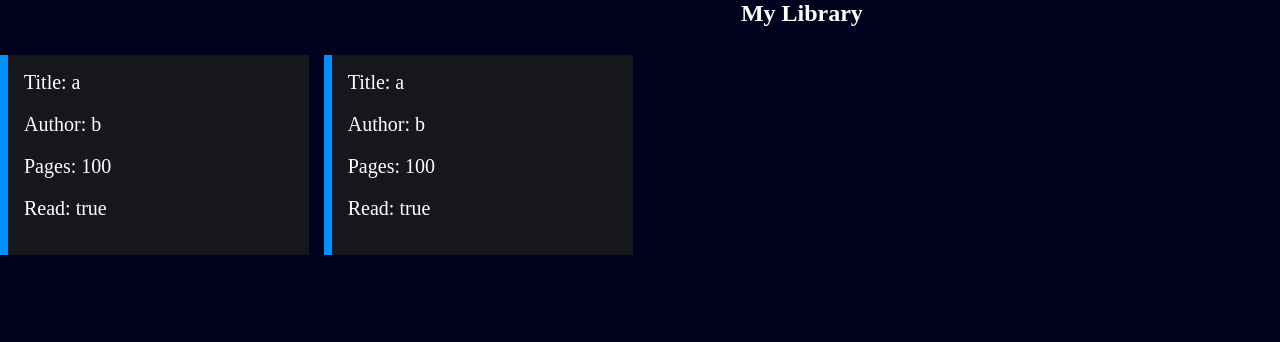
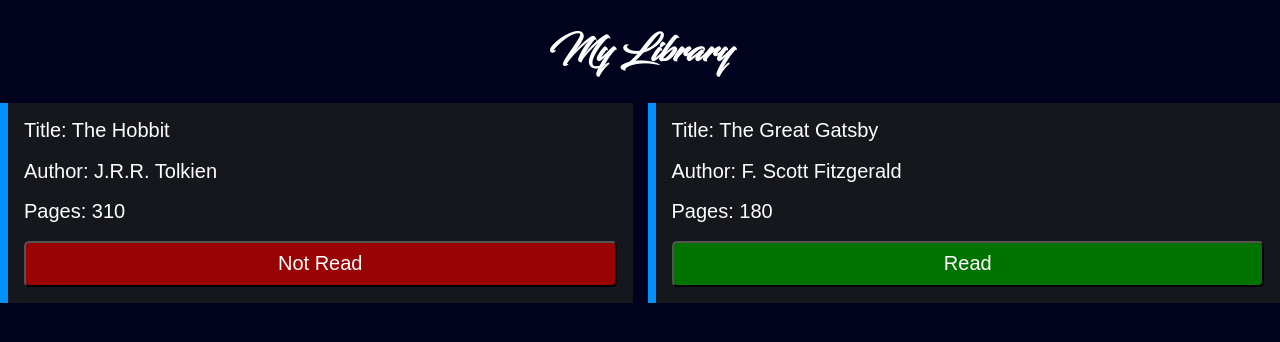
Before and after one commit to Mahdi-Kahdouie/library, a plain HTML site: page index.html in a window 1280 px wide. Drawn offline with Linux system fonts and the light colour scheme.

Commit message:
Add read status and fonts
Add read status and font to the project

```diff
--- a/index.html
+++ b/index.html
@@ -8,8 +8,11 @@
     <title>Library</title>
   </head>
   <body>
+    <header>
+      <h1 class="library-text">My Library</h1>
+    </header>
     <div class="container">
-      <div class="library-text">My Library</div>
+
       <!-- <div class="card-body">
         <div class="book-text">Title</div>
         <div class="book-text">Author</div>
--- a/javascript.js
+++ b/javascript.js
@@ -11,8 +11,10 @@ function addBookToLibrary(title, author, pages, read) {
   const newBook = new Book(title, author, pages, read);
   myLibrary.push(newBook);
 }
+const container = document.querySelector(".container");
 
 function displayBooks() {
+  container.innerHTML = "";
   myLibrary.forEach((book) => {
     const card = document.createElement("div");
     card.classList.add("card-body");
@@ -31,18 +33,30 @@ function displayBooks() {
     pages.classList.add("book-text");
     card.appendChild(pages);
 
-    const read = document.createElement("div");
-    read.textContent = `Read: ${book.read}`;
-    read.classList.add("book-text");
+    const read = document.createElement("button");
+    if (book.read == true) {
+      read.textContent = "Read";
+      read.classList.add("read-status");
+    } else {
+      read.textContent = "Not Read";
+      read.classList.add("notRead-status");
+    }
     card.appendChild(read);
+    read.addEventListener("click", () => {
+      book.readStatus();
+      displayBooks();
+    });
 
-    const container = document.querySelector(".container");
     container.appendChild(card);
   });
 }
 
-addBookToLibrary("a", "b", 100, true);
+Book.prototype.readStatus = function () {
+  this.read = !this.read;
+};
 
-addBookToLibrary("a", "b", 100, true);
+addBookToLibrary("The Hobbit", "J.R.R. Tolkien", 310, false);
+
+addBookToLibrary("The Great Gatsby", "F. Scott Fitzgerald", 180, true);
 
 displayBooks();
--- a/style.css
+++ b/style.css
@@ -5,28 +5,44 @@ body {
 
 * {
   box-sizing: border-box;
+  font-family: myFont,sans-serif;
 }
+
+@font-face {
+  font-family: myFont;
+
+  src: url(./fonts/Roboto-Regular.ttf);
+
+  font-family: library-font;
+  src: url(./fonts/fr13631857_Blacksword.otf);
+}
+
+
+
 
 .container {
   display: grid;
-  grid-template-rows: 40px auto;
-  grid-template-columns: 1fr 1fr 1fr 1fr;
+  grid-auto-rows: min-content;
+  /* grid-template-columns: 1fr 1fr 1fr 1fr; */
+  grid-template-columns: repeat(auto-fit, minmax(150px, 1fr));
+
   gap: 15px;
 }
 
 .library-text {
-  grid-area: 1/3/2/4;
-  font-size: 24px;
-  font-weight: bold;
   text-align: center;
+  font-size: 34px;
+  font-weight: bolder;
   color: white;
+  margin: 24px 0;
+  font-family: library-font;
 }
 
 .card-body {
   width: 100%;
   height: 200px;
   grid-column: auto;
-  grid-row: 2/3;
+  /* grid-row: 2/3; */
   /* grid-area: 2/1/3/2; */
   background-color: rgba(29, 29, 29, 0.78);
   display: grid;
@@ -39,3 +55,20 @@ body {
   color: #ffffff;
   font-size: 20px;
 }
+
+
+.read-status{
+  background-color: rgb(0, 114, 0);
+  border-radius: 5px;
+  color: #ffffff;
+  font-size: 20px;
+
+}
+
+
+.notRead-status{
+  background-color: rgba(176, 0, 0, 0.853);
+  border-radius: 5px;
+  color: #ffffff;
+  font-size: 20px;
+}
```
Also changed, not shown: fonts/Roboto-Regular.ttf (added), fonts/fr13631857_Blacksword.otf (added).
